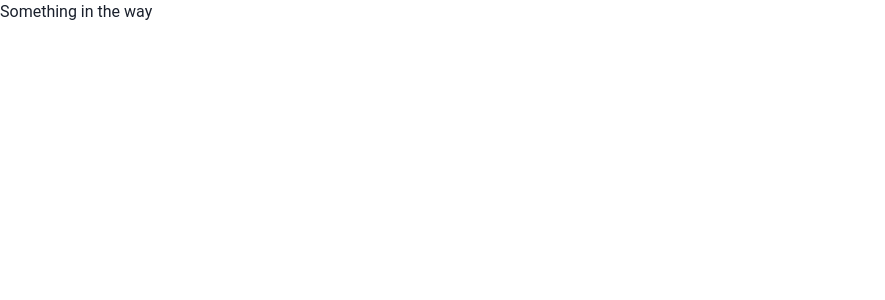
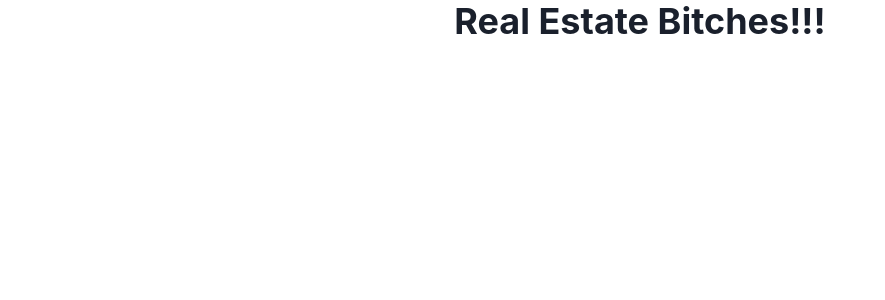
Before and after one commit to KennedyMungai/simple_real_estate_app, a Next.js app: page / in a window 1280 px wide. Shown: the top 300 px of the page, without its empty margins (0-885 px from the left). Built offline with nearby package versions, Linux system fonts and the light colour scheme.

Commit message:
Some simple placeholder markup for the app

```diff
--- a/src/pages/index.tsx
+++ b/src/pages/index.tsx
@@ -1,7 +1,11 @@
-import { Box, Button, Flex, Text } from '@chakra-ui/react'
+import { Box, Button, Flex, Heading, Text } from '@chakra-ui/react'
 import Image from 'next/image'
 import Link from 'next/link'
 
 export default function Home() {
-	return <p>Something in the way</p>
+	return (
+		<Flex justify={'center'}>
+			<Heading>Real Estate Bitches!!!</Heading>
+		</Flex>
+	)
 }
```
